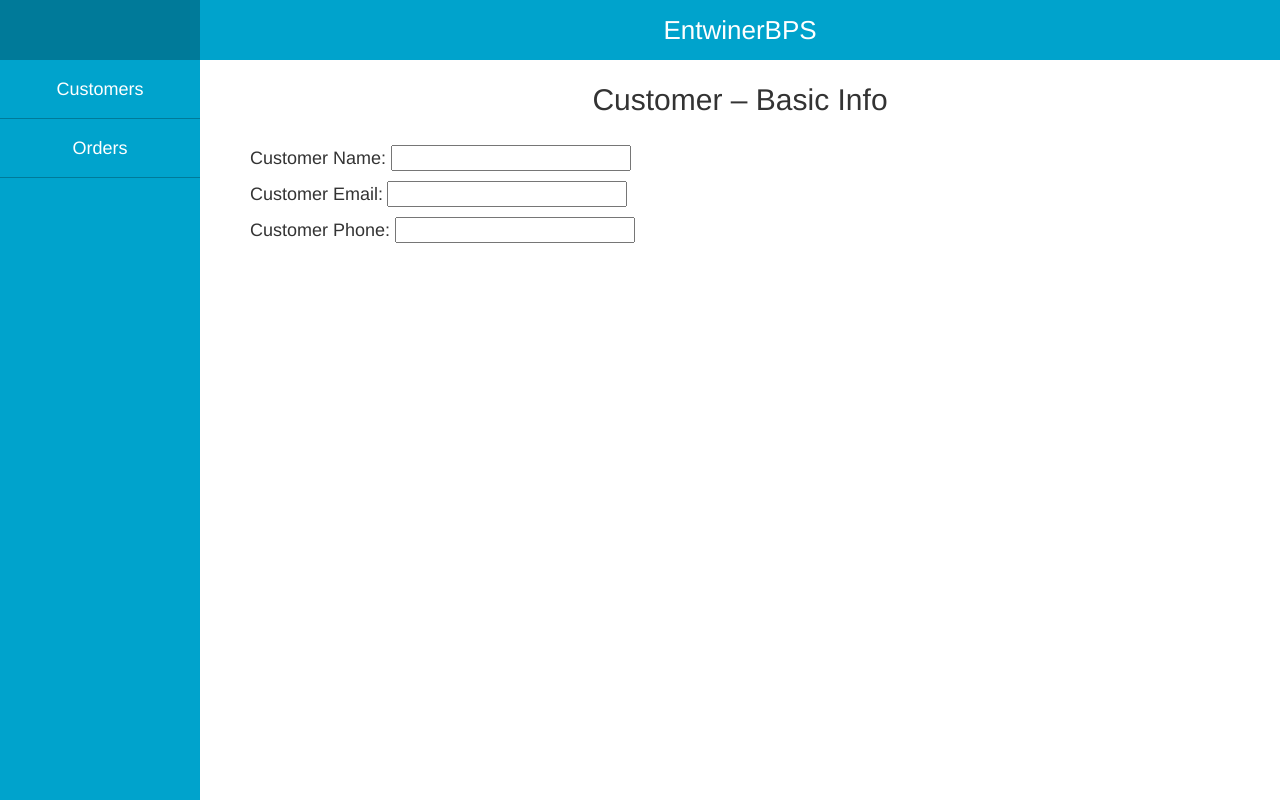
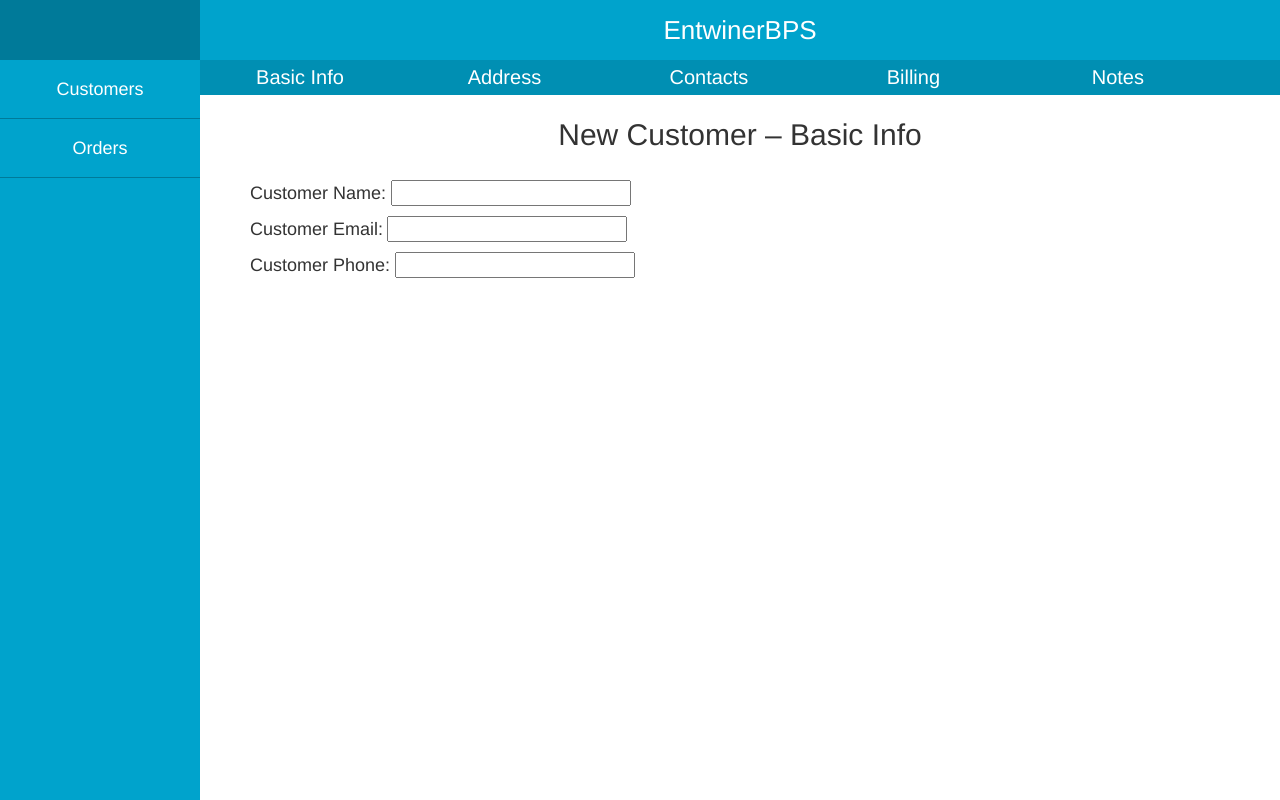
Before and after one commit to Ad-Mora/BPS, a Django app: page /home/ in a window 1280 px wide. Run offline with Django 3.2, Linux system fonts and the light colour scheme.

Commit message:
Added tab bar and basic javascript file

```diff
--- a/BPSApp/static/BPSApp/CSS/Homepage.css
+++ b/BPSApp/static/BPSApp/CSS/Homepage.css
@@ -31,6 +31,7 @@ body{
 }
 .sidebar-item:hover{
     background-color: #008fb3;
+    cursor: pointer;
 }
 .sidebar-item-title{
     font-weight: 500;
@@ -46,6 +47,25 @@ body{
 }
 
 .page-content{
+}
+.tab-bar{
+    height: 35px;
+    background-color: #008fb3;
+}
+.tab-bar-item{
+    display: inline-block;
+    width: 200px;
+    text-align: center;
+}
+.tab-bar-item:hover{
+    background-color: #007a99;
+    cursor: pointer;
+}
+.tab-name{
+    font-size: 20px;
+    font-weight: 500;
+    line-height: 35px;
+    color: white;
 }
 .content-header{
     text-align: center;
--- a/BPSApp/static/BPSApp/JS/tabs.js
+++ b/BPSApp/static/BPSApp/JS/tabs.js
@@ -0,0 +1,6 @@
+var tabBar = (function(){
+
+    alert("This is a test");
+
+
+})();
--- a/BPSApp/templates/BPSApp/Homepage.html
+++ b/BPSApp/templates/BPSApp/Homepage.html
@@ -26,7 +26,26 @@
 </div>
 
 <div class="page-content">
-  <p class="content-header">Customer – Basic Info</p>
+
+  <div class="tab-bar">
+    <div class="tab-bar-item">
+      <p class="tab-name">Basic Info</p>
+    </div>
+    <div class="tab-bar-item">
+      <p class="tab-name">Address</p>
+    </div>
+    <div class="tab-bar-item">
+      <p class="tab-name">Contacts</p>
+    </div>
+    <div class="tab-bar-item">
+      <p class="tab-name">Billing</p>
+    </div>
+    <div class="tab-bar-item">
+      <p class="tab-name">Notes</p>
+    </div>
+  </div>
+
+  <p class="content-header">New Customer – Basic Info</p>
   <div class="form-content">
 
     <div class="whole-line-field">
@@ -46,5 +65,6 @@
   </div>
 </div>
 
+<script type="text/javascript" src="{%  static "BPSApp/JS/tabs.js" %}"></script>
 </body>
 </html>
```
